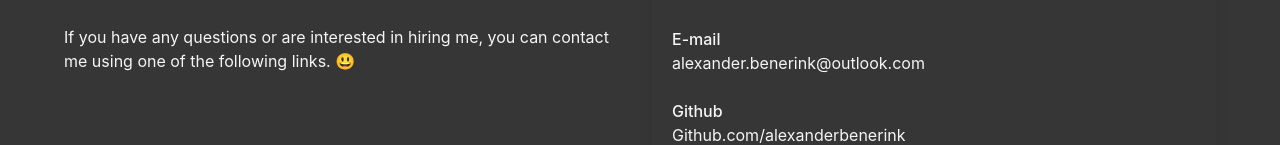
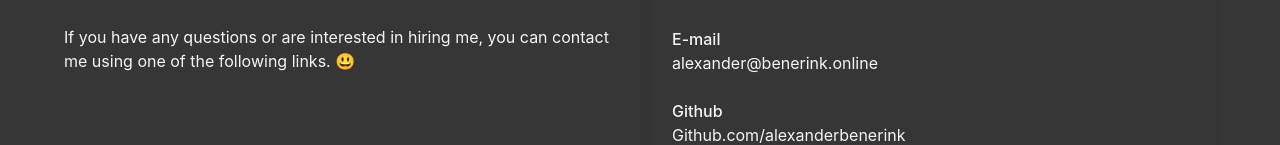
Before and after one commit to alexanderbenerink/AmbitieProject, a Vue app: page /contact in a window 1280 px wide. Shown: the part 277-422 px from the top of the page. Built offline with nearby package versions, Linux system fonts and the light colour scheme; what vue-simple-markdown would draw is missing.

Commit message:
update email

```diff
--- a/src/views/Contact.vue
+++ b/src/views/Contact.vue
@@ -13,7 +13,7 @@
               <div class="box has-background-dark has-text-light">
                 <h1 class="title is-4 has-text-weight-medium">Links</h1>
                   <h3 class="is-size-6 has-text-weight-medium has-text-light">E-mail</h3>
-                  <p><a href="mailto:alexander.benerink@outlook.com">alexander.benerink@outlook.com</a></p>
+                  <p><a href="mailto:alexander@benerink.online">alexander@benerink.online</a></p>
                     <br>
                   <h3 class="is-size-6 has-text-weight-medium has-text-light">Github</h3>
                   <p><a href="https://github.com/alexanderbenerink" target="_blank">Github.com/alexanderbenerink</a></p>
```
